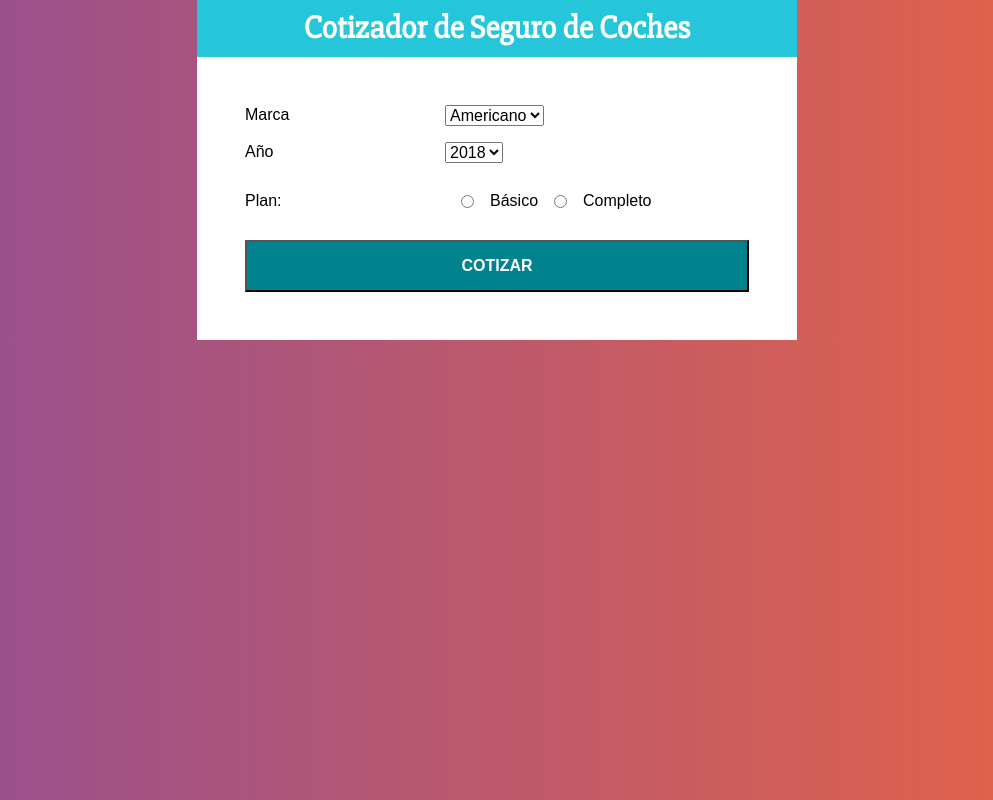
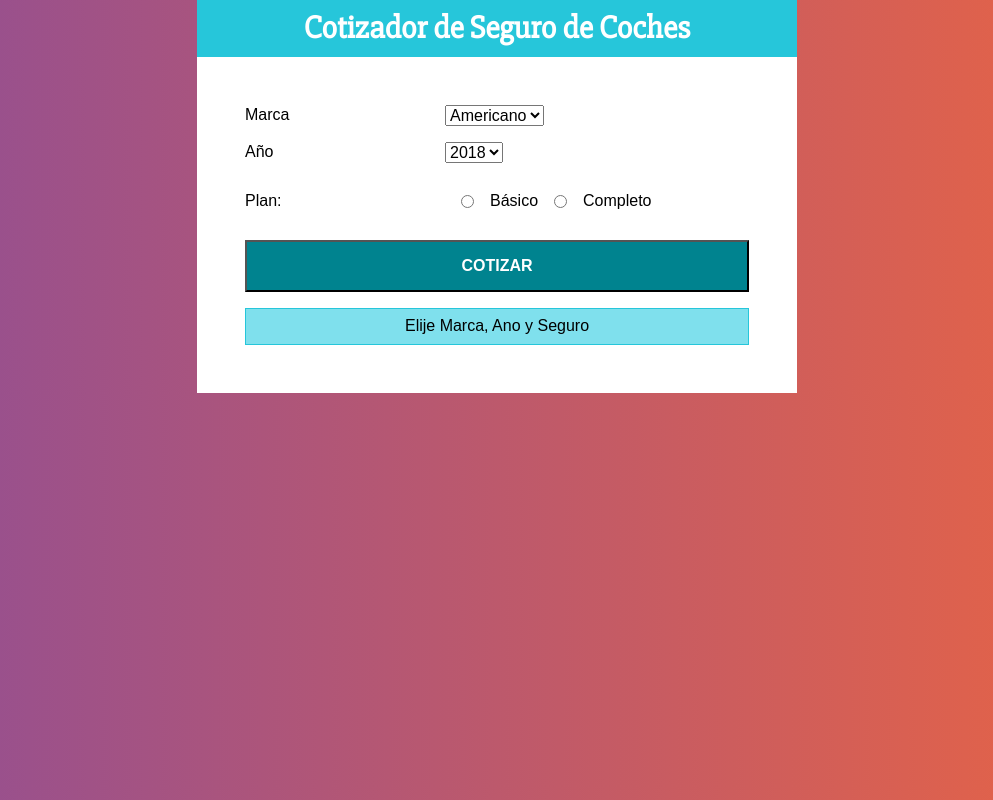
Before and after one commit to armandoltx/cotizador, a React (Create React App) app: page / in a window 1280 px wide. Shown: the whole page, without its empty margins (143-1136 px from the left). Built offline with nearby package versions, Linux system fonts and the light colour scheme.

Commit message:
Dandole estilo al Total

```diff
--- a/package.json
+++ b/package.json
@@ -21,5 +21,8 @@
     "not dead",
     "not ie <= 11",
     "not op_mini all"
-  ]
+  ],
+  "devDependencies": {
+    "react-transition-group": "^2.9.0"
+  }
 }
--- a/src/components/Resultado.js
+++ b/src/components/Resultado.js
@@ -1,10 +1,23 @@
 import React, { Component } from 'react';
+import {TransitionGroup, CSSTransition} from 'react-transition-group';
 
 class Resultado extends Component {
   render() {
+    const resultado = this.props.resultado;
+    const mensaje = (!resultado) ? 'Elije Marca, Ano y Seguro' : 'El total es: $';
+
+
     return (
-      <div>
-        {this.props.resultado}
+      <div className="gran-total">
+        {mensaje}
+        <TransitionGroup component='span' className="resultado">
+          <CSSTransition
+            className="resultado"
+            key={resultado}
+            timeout={{enter: 500, exit: 500}}>
+            <span>{resultado}</span>
+          </CSSTransition>
+        </TransitionGroup>
       </div>
     );
   }
```
Also changed, not shown: 1 other file (tests, documents, lock files or other folders).
